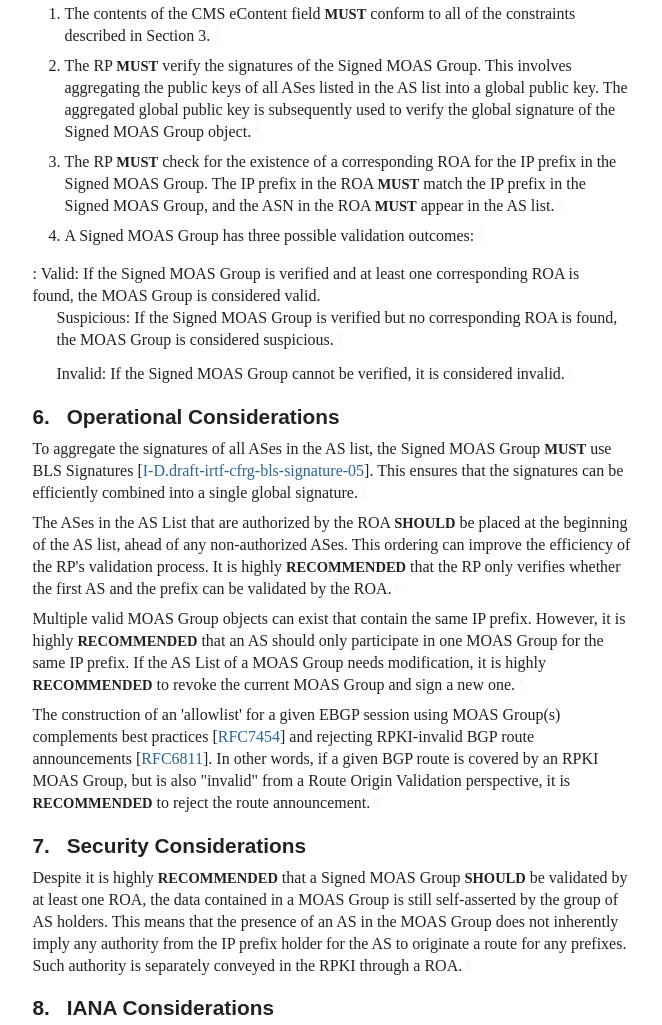
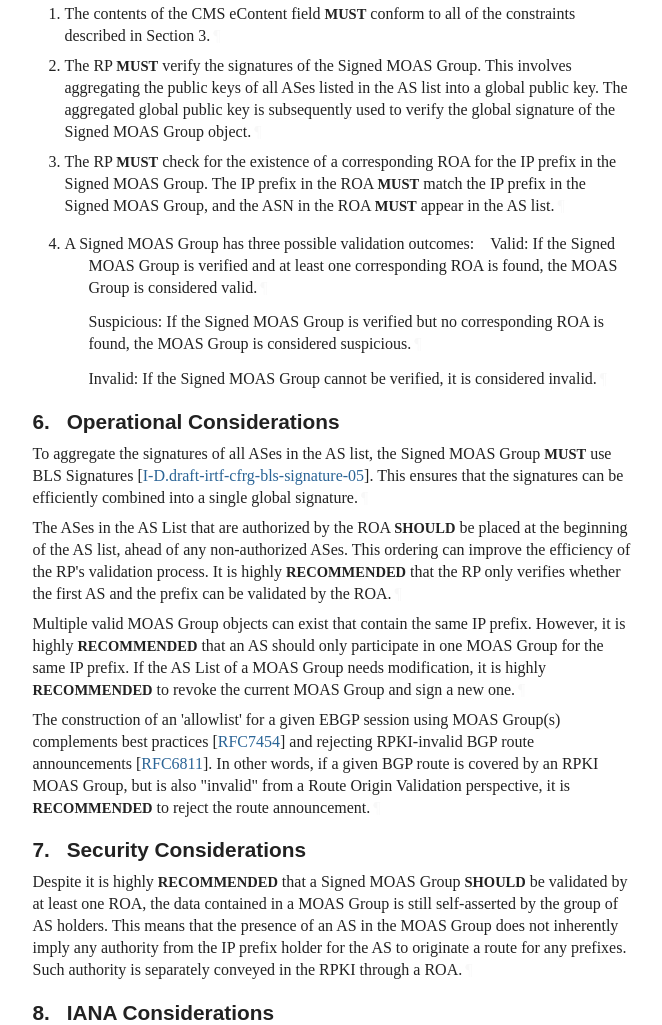
Before and after one commit to liqi16/draft-li-sidrops-rpki-moasgroup, a plain HTML site: page draft-li-sidrops-rpki-moasgroup.html in a window 1280 px wide. Shown: the part 3571-4596 px from the top of the page, without its empty margins (92-754 px from the left). Drawn offline with Linux system fonts and the light colour scheme; a web font is replaced by a local one.

Commit message:
Script updating gh-pages from c830b96. [ci skip]

```diff
--- a/draft-li-sidrops-rpki-moasgroup.html
+++ b/draft-li-sidrops-rpki-moasgroup.html
@@ -1352,21 +1352,25 @@ END
           <p id="section-5-2.3.1">The RP <span class="bcp14">MUST</span> check for the existence of a corresponding ROA for the IP prefix in the Signed MOAS Group. The IP prefix in the ROA <span class="bcp14">MUST</span> match the IP prefix in the Signed MOAS Group, and the ASN in the ROA <span class="bcp14">MUST</span> appear in the AS list.<a href="#section-5-2.3.1" class="pilcrow">¶</a></p>
 </li>
         <li id="section-5-2.4">
-          <p id="section-5-2.4.1">A Signed MOAS Group has three possible validation outcomes:<a href="#section-5-2.4.1" class="pilcrow">¶</a></p>
+          <span class="break"></span><dl class="dlParallel" id="section-5-2.4.1">
+            <dt id="section-5-2.4.1.1">A Signed MOAS Group has three possible validation outcomes:</dt>
+            <dd style="margin-left: 1.5em" id="section-5-2.4.1.2">
+              <p id="section-5-2.4.1.2.1">Valid: If the Signed MOAS Group is verified and at least one corresponding ROA is found, the MOAS Group is considered valid.<a href="#section-5-2.4.1.2.1" class="pilcrow">¶</a></p>
+</dd>
+            <dd class="break"></dd>
+<dt id="section-5-2.4.1.3"></dt>
+            <dd style="margin-left: 1.5em" id="section-5-2.4.1.4">
+              <p id="section-5-2.4.1.4.1">Suspicious: If the Signed MOAS Group is verified but no corresponding ROA is found, the MOAS Group is considered suspicious.<a href="#section-5-2.4.1.4.1" class="pilcrow">¶</a></p>
+</dd>
+            <dd class="break"></dd>
+<dt id="section-5-2.4.1.5"></dt>
+            <dd style="margin-left: 1.5em" id="section-5-2.4.1.6">
+              <p id="section-5-2.4.1.6.1">Invalid: If the Signed MOAS Group cannot be verified, it is considered invalid.<a href="#section-5-2.4.1.6.1" class="pilcrow">¶</a></p>
+</dd>
+          <dd class="break"></dd>
+</dl>
 </li>
       </ol>
-<span class="break"></span><dl class="dlParallel" id="section-5-3">
-        <dt id="section-5-3.1">: Valid: If the Signed MOAS Group is verified and at least one corresponding ROA is found, the MOAS Group is considered valid.</dt>
-        <dd style="margin-left: 1.5em" id="section-5-3.2">
-          <p id="section-5-3.2.1">Suspicious: If the Signed MOAS Group is verified but no corresponding ROA is found, the MOAS Group is considered suspicious.<a href="#section-5-3.2.1" class="pilcrow">¶</a></p>
-</dd>
-        <dd class="break"></dd>
-<dt id="section-5-3.3"></dt>
-        <dd style="margin-left: 1.5em" id="section-5-3.4">
-          <p id="section-5-3.4.1">Invalid: If the Signed MOAS Group cannot be verified, it is considered invalid.<a href="#section-5-3.4.1" class="pilcrow">¶</a></p>
-</dd>
-      <dd class="break"></dd>
-</dl>
 </section>
 </div>
 <div id="operational-considerations">
```
Also changed, not shown: draft-li-sidrops-rpki-moasgroup.txt.
